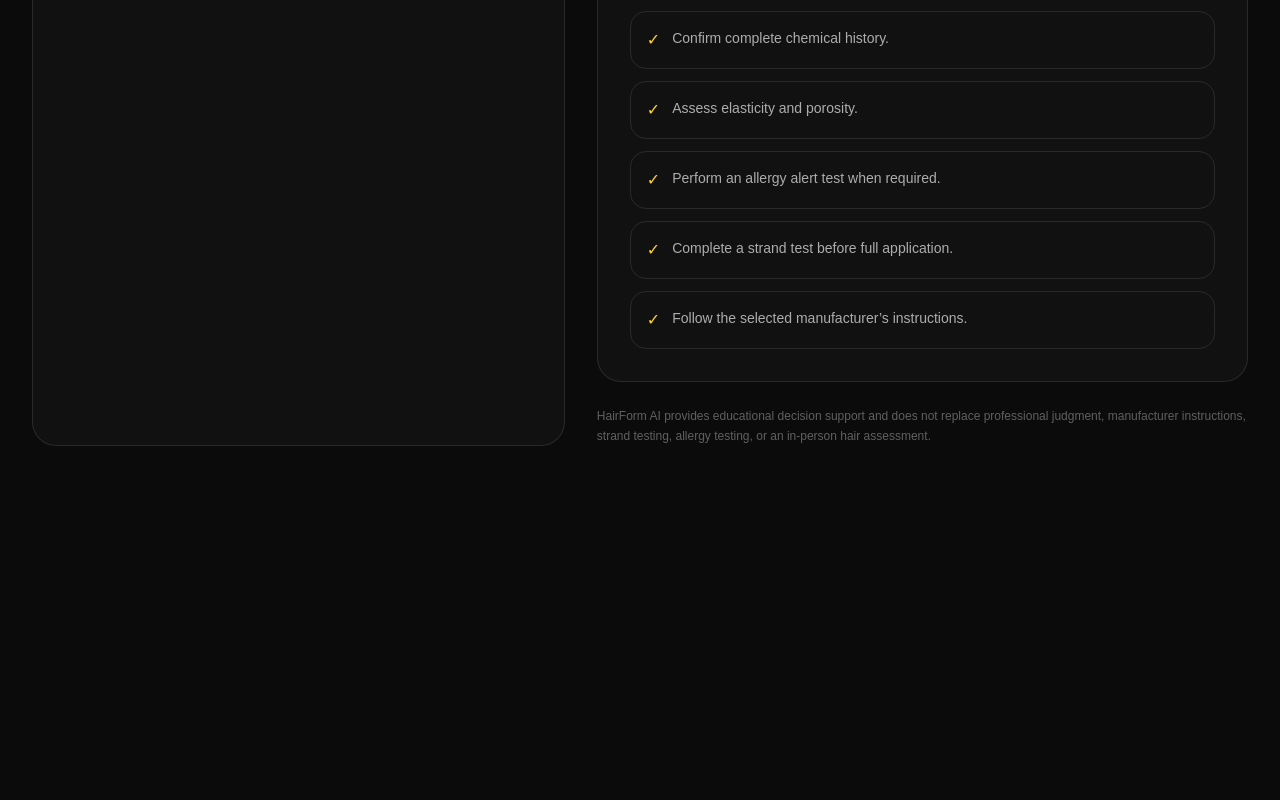
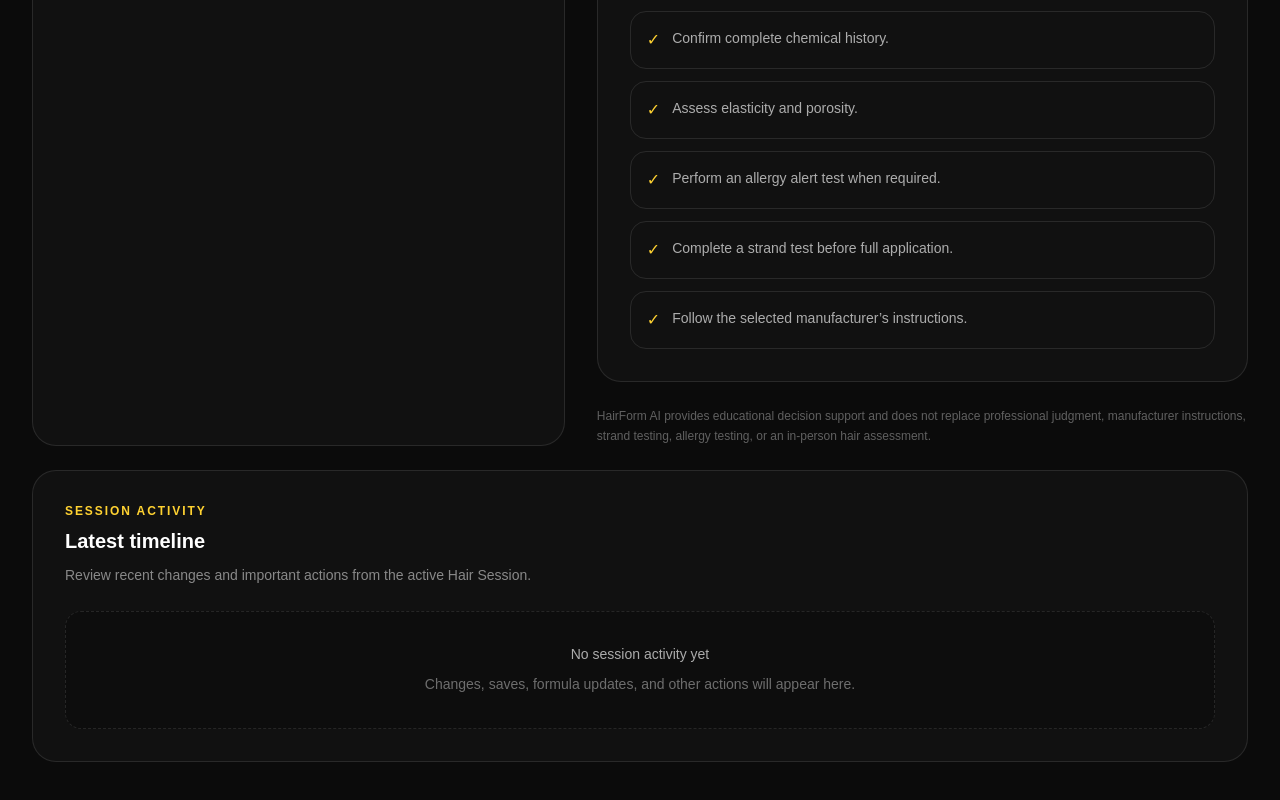
Before and after one commit to raumontalvo/HairForm-AI, a Next.js app: page /color-lab in a window 1280 px wide. Shown: the part 1393-2193 px from the top of the page. Before the commit the page ends 1879 px from the top, so only its background shows below. Built offline with nearby package versions, Linux system fonts and the light colour scheme.

Commit message:
add session timeline to color lab

```diff
--- a/app/color-lab/page.tsx
+++ b/app/color-lab/page.tsx
@@ -9,6 +9,7 @@ import {
 import AnalysisPanel from "@/components/color-lab/AnalysisPanel";
 import ConsultationForm from "@/components/color-lab/ConsultationForm";
 import ActiveSessionHeader from "@/components/sessions/ActiveSessionHeader";
+import SessionTimeline from "@/components/sessions/SessionTimeline";
 import { useHairSession } from "@/context/HairSessionContext";
 import {
   analyzeColorScenario,
@@ -203,6 +204,10 @@ export default function ColorLabPage() {
             analysis={analysis}
           />
         </div>
+
+        <div className="mt-6">
+          <SessionTimeline />
+        </div>
       </div>
     </main>
   );
```
